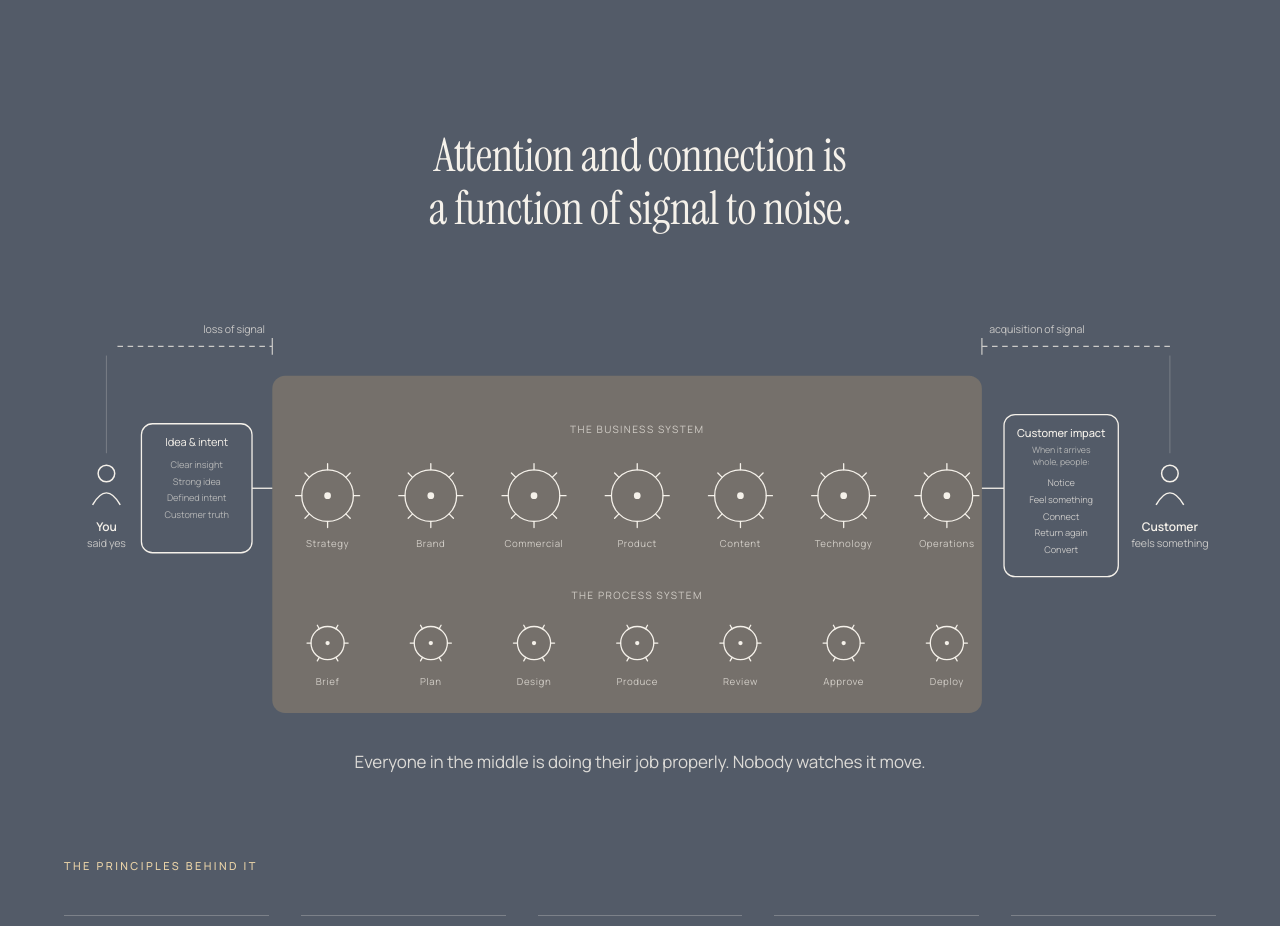
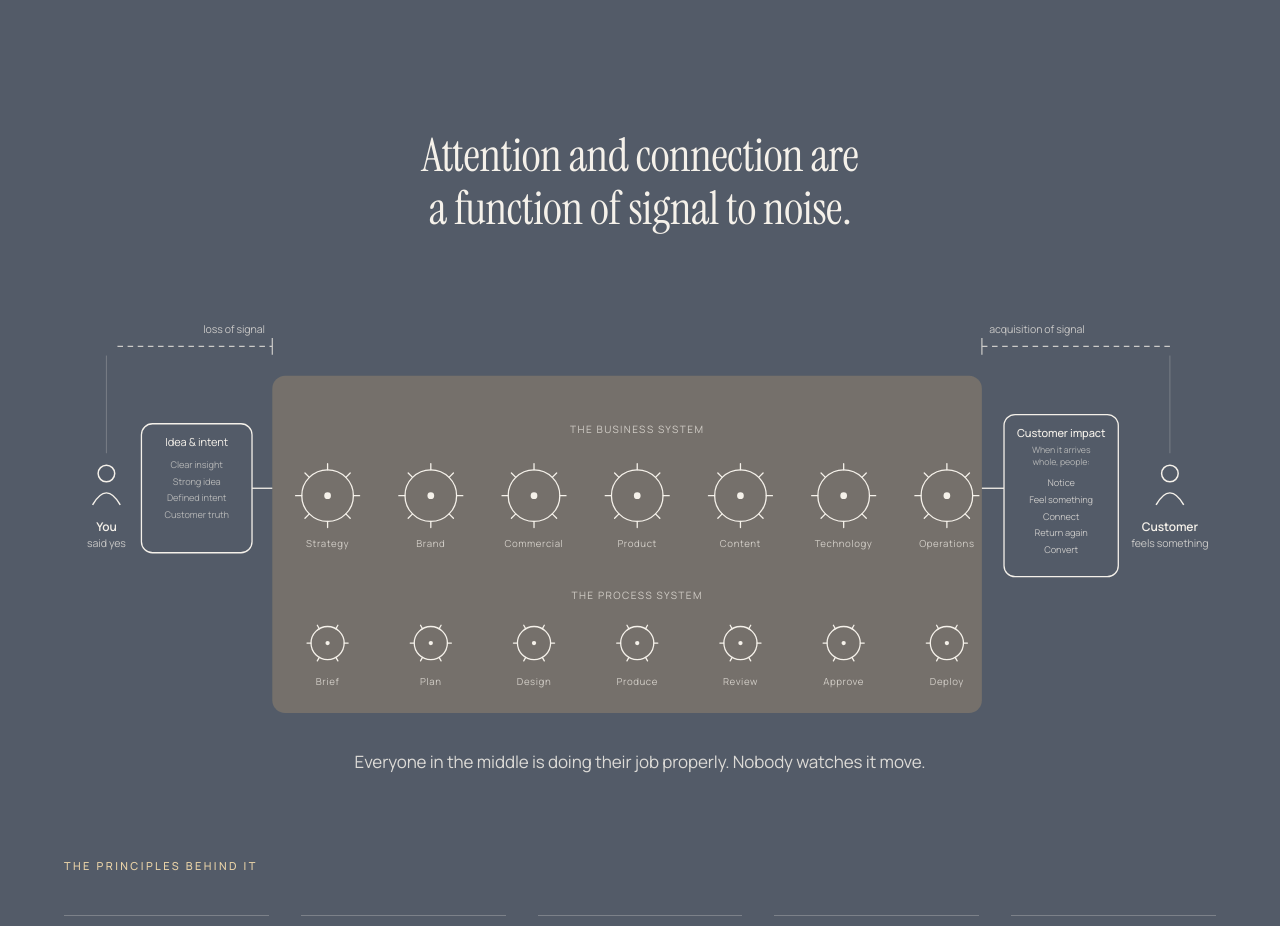
Before and after one commit to darrenbrett-lang/dabhands.delivery, a Next.js app: page /signal-to-noise in a window 1280 px wide. Shown: the part 2120-3046 px from the top of the page. Built offline with nearby package versions, Linux system fonts and the light colour scheme.

Commit message:
Pull statement: are, not is
Two subjects joined by and take a plural verb, especially at 46px.

Co-Authored-By: Claude Fable 5 <noreply@anthropic.com>

```diff
--- a/pages/signal-to-noise.tsx
+++ b/pages/signal-to-noise.tsx
@@ -353,7 +353,7 @@ export default function SafePassage() {
             {/* The one pull statement on the page. Type only, no framing. */}
             <FadeUp>
               <p className="mt-10 md:mt-14 mb-14 md:mb-20 text-center font-serif text-[30px] md:text-[40px] lg:text-[46px] leading-[1.15] tracking-[-0.01em] text-bone max-w-[24ch] mx-auto u-balance">
-                Attention and connection is a function of signal to noise.
+                Attention and connection are a function of signal to noise.
               </p>
             </FadeUp>
 
```
